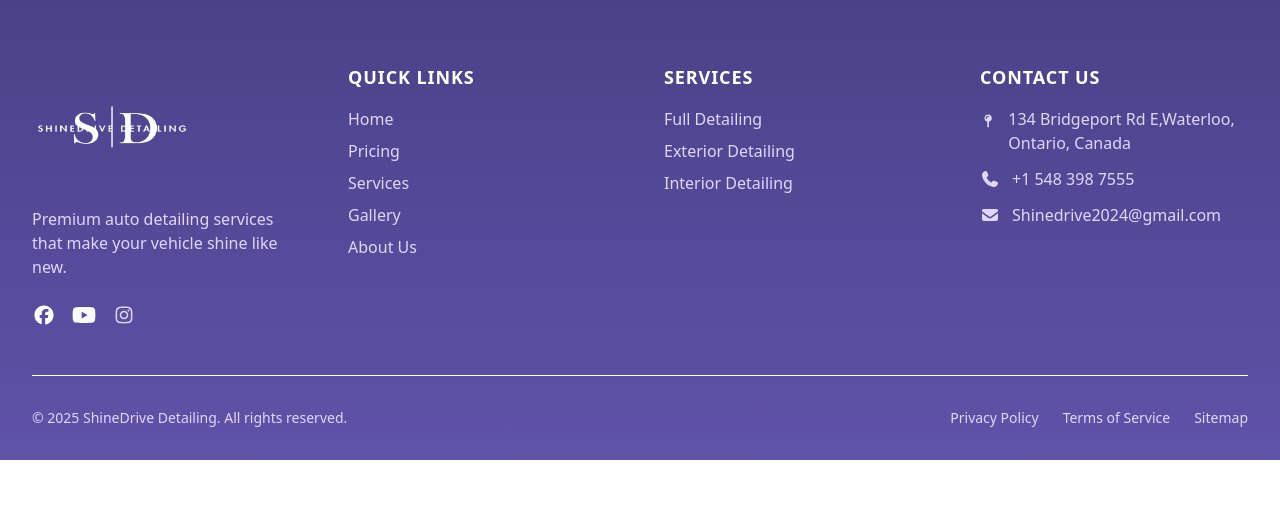
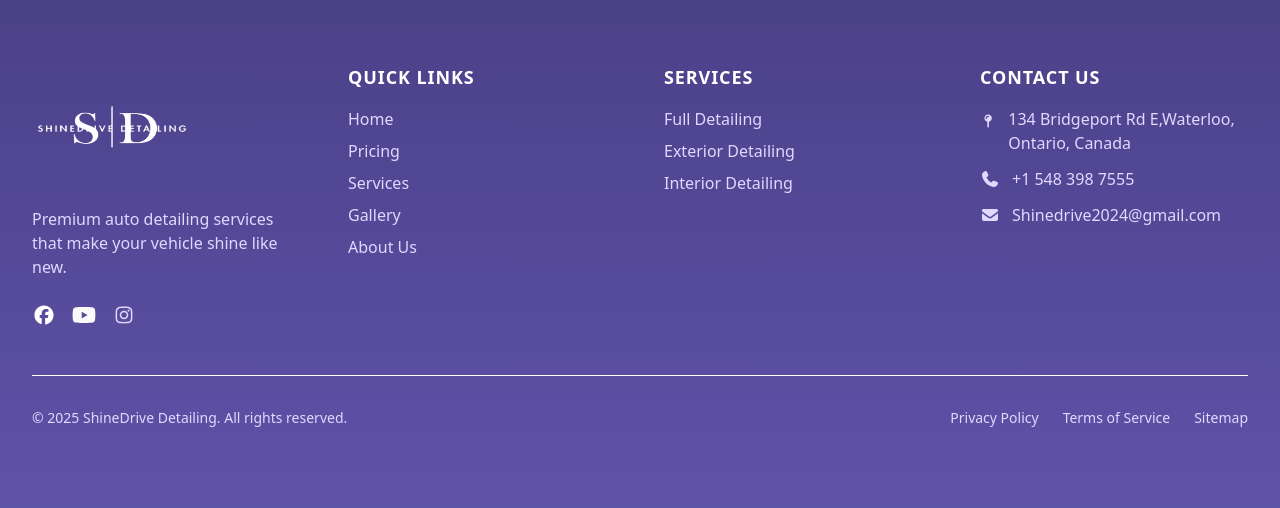
Before and after one commit to Rijul1048/Shinedrivedetailing, a Django app: page /about/ in a window 1280 px wide. Shown: the part 3133-3641 px from the top of the page. Before the commit the page ends 3593 px from the top, so only its background shows below. Run offline with Django 5.2, Linux system fonts and the light colour scheme; style sheets or scripts are compiled from the project's sources; some libraries are stand-ins or nearby versions; some web fonts are replaced.

Commit message:
privacy page responsiveness

```diff
--- a/project/app/templates/layout.html
+++ b/project/app/templates/layout.html
@@ -134,7 +134,7 @@
 
         <!-- Footer Section -->
     <footer
-      class="bg-gradient-to-b from-[#4b4188ff] to-[#5f52a9] text-white pt-16 pb-8 px-4 sm:px-6 lg:px-8"
+      class="bg-gradient-to-b from-[#4b4188ff] to-[#5f52a9] text-white pt-16  px-4 sm:px-6 lg:px-8 pb-20"
     >
       <div class="max-w-7xl mx-auto">
         <div
```
